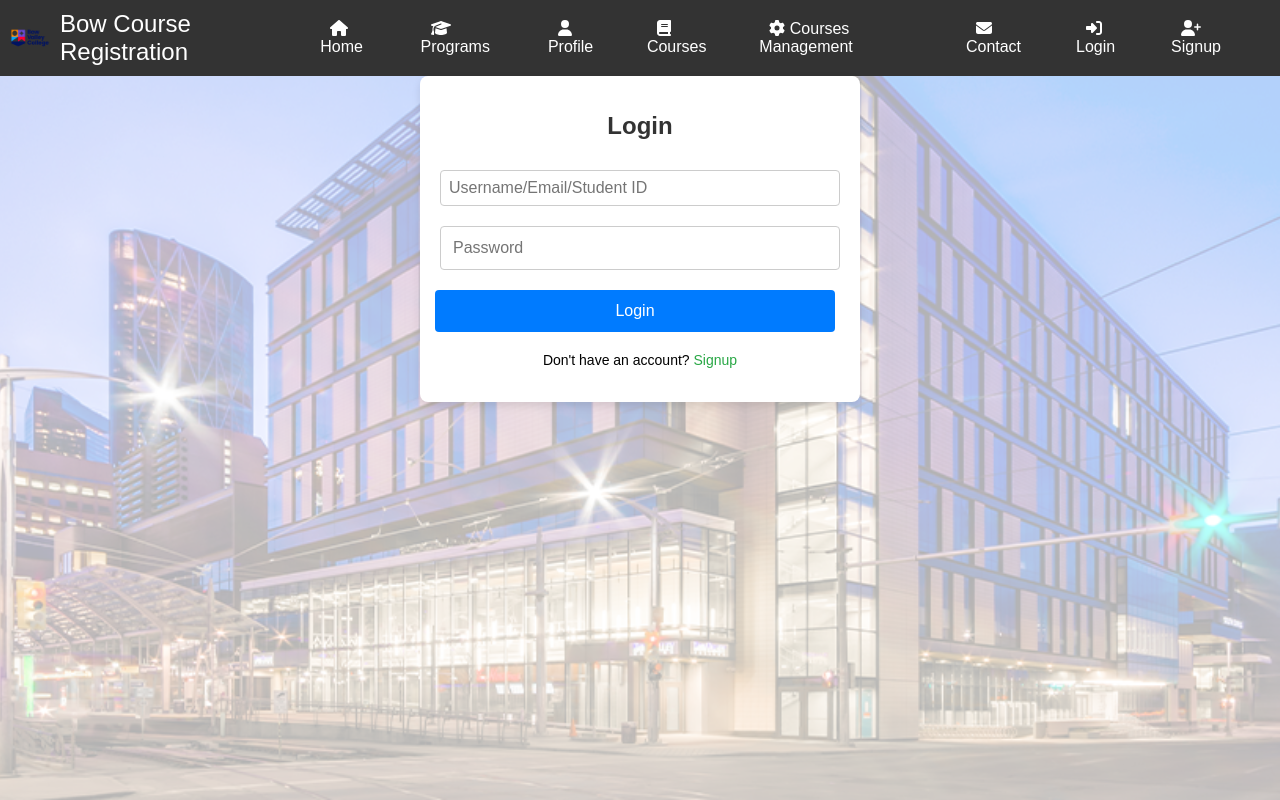
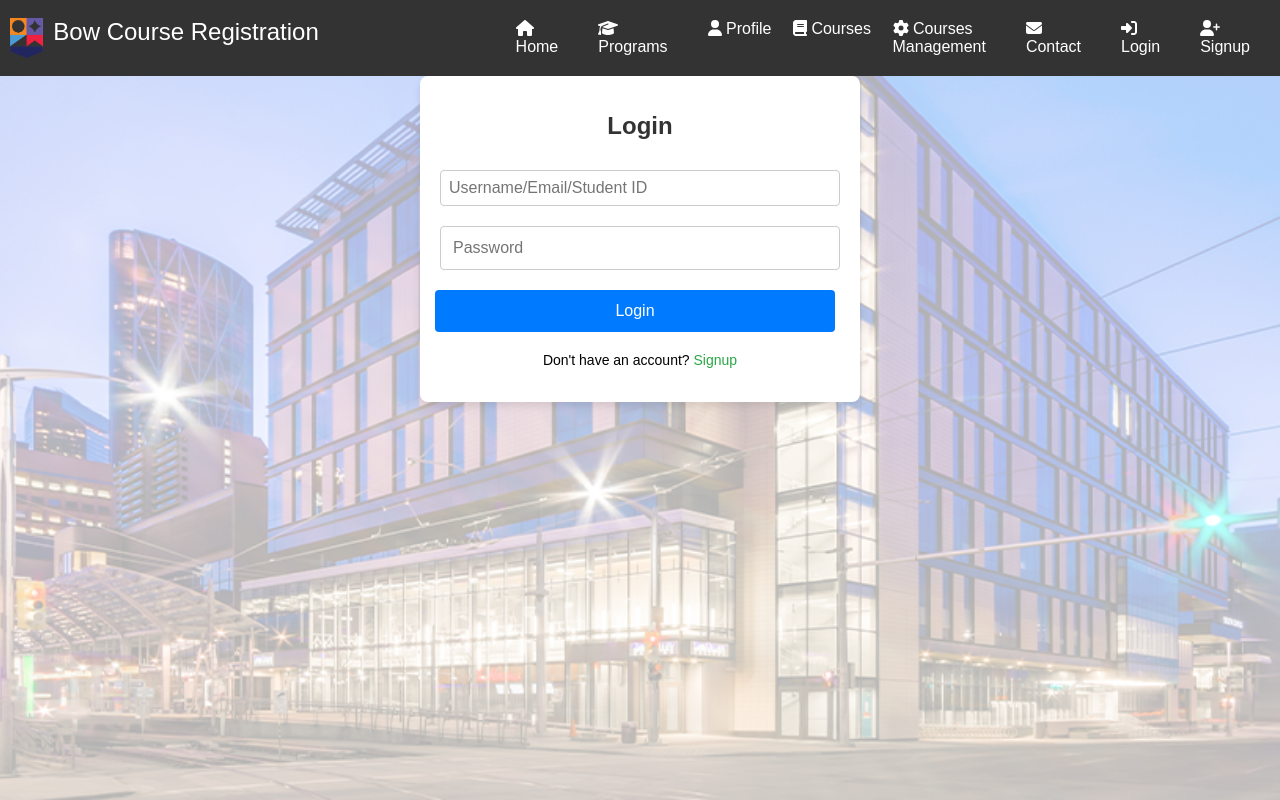
Before and after one commit to code-sample-git/group2-bow-course-registration, a React (Create React App) app: page /login in a window 1280 px wide. Built offline with nearby package versions, Linux system fonts and the light colour scheme.

Commit message:
feat: refactor Navbar component for improved layout and responsiveness, update logo image

```diff
--- a/src/components/Navbar.css
+++ b/src/components/Navbar.css
@@ -1,5 +1,5 @@
-/* Navbar.css */
 .navbar {
+  position: relative;
   display: flex;
   justify-content: space-between;
   align-items: center;
@@ -10,11 +10,7 @@
 .navbar-brand {
   display: flex;
   align-items: center;
-}
-
-.navbar-logo {
-  height: 40px; /* Adjust the height as needed */
-  margin-right: 10px; /* Space between the logo and the brand name */
+  width: 100%;
 }
 
 .navbar-brand a {
@@ -22,32 +18,59 @@
   text-decoration: none;
   font-size: 24px;
 }
+.navbar-logo {
+  height: 40px;
+  margin-right: 10px;
+}
 
 .navbar-toggle {
   display: none;
-  font-size: 24px;
-  color: white;
   background: none;
   border: none;
+  color: white;
+  font-size: 24px;
   cursor: pointer;
-  margin-left: auto; /* Push the toggle button to the right */
+}
+
+.navbar-menu-container {
+  display: flex;
+  flex-direction: column;
+  align-items: flex-start;
+  width: 100%;
+  background-color: rgba(51, 51, 51, 0.9); /* Slightly transparent background for better readability */
+  position: absolute;
+  top: 60px;
+  left: 0;
+  z-index: 1000;
+  display: none;
+}
+
+.navbar-menu-container.open {
+  display: flex;
 }
 
 .navbar-menu {
   display: flex;
+  flex-direction: column;
   list-style: none;
   margin: 0;
   padding: 0;
+  width: 100%;
 }
 
 .navbar-menu li {
-  margin: 0 10px;
+  margin: 0;
+  width: 100%;
 }
 
 .navbar-menu a {
   color: white;
   text-decoration: none;
-  padding: 10px;
+  padding: 15px;
+  border-top: 1px solid #444;
+  font-size: 18px; /* Increase font size for better readability */
+  width: 100%;
+  display: block;
 }
 
 .navbar-hi-message {
@@ -58,34 +81,58 @@
   font-size: 16px;
 }
 
+.navbar-brand-left {
+  display: flex;
+  align-items: left;
+  width: 100%;
+}
+
+.navbar-brand-right {
+  display: flex;
+  align-items: right;
+  width: 200px;
+}
+
+@media (min-width: 769px) {
+  .navbar-menu-container {
+    display: flex;
+    flex-direction: row;
+    position: static;
+    background-color: transparent;
+  }
+
+  .navbar-menu {
+    flex-direction: row;
+  }
+
+  .navbar-menu li {
+    margin: 0 10px;
+  }
+
+  .navbar-menu a {
+    padding: 10px;
+    border-top: none;
+    font-size: 16px;
+  }
+
+  .navbar-toggle {
+    display: none;
+  }
+}
+
 @media (max-width: 768px) {
   .navbar-toggle {
     display: block;
+    /* Align the button to the right */
+    margin-left: auto;
   }
 
-  .navbar-menu {
+  .navbar-menu-container {
     display: none;
-    flex-direction: column;
-    width: 100%;
-    background-color: rgba(51, 51, 51, 0.9); /* Slightly transparent background for better readability */
   }
 
-  .navbar-menu.open {
+  .navbar-menu-container.open {
     display: flex;
   }
 
-  .navbar-menu li {
-    margin: 0;
-  }
-
-  .navbar-menu a {
-    padding: 15px;
-    border-top: 1px solid #444;
-    font-size: 18px; /* Increase font size for better readability */
-    color: white; /* Ensure text color is white for contrast */
-  }
-
-  .navbar-menu a:hover {
-    background-color: #444; /* Add hover effect for better user experience */
-  }
 }
--- a/src/components/Navbar.js
+++ b/src/components/Navbar.js
@@ -3,7 +3,7 @@ import { Link } from 'react-router-dom';
 import { FontAwesomeIcon } from '@fortawesome/react-fontawesome';
 import { faHome, faGraduationCap, faUser, faBook, faCog, faEnvelope, faSignOutAlt, faSignInAlt, faUserGraduate, faUserPlus } from '@fortawesome/free-solid-svg-icons';
 import Modal from './Modal';
-import logo from '../assets/images/bvcLogo.png'; // Import the logo image
+import logo from '../assets/images/bvcIcon.png'; // Import the logo image
 import './Navbar.css'; // Import your CSS file
 
 const Navbar = () => {
@@ -42,13 +42,18 @@ const Navbar = () => {
   return (
     <nav className="navbar">
       <div className="navbar-brand">
+        <div className="navbar-brand-left">
           <img src={logo} alt="Logo" className="navbar-logo" />
           <Link to="/">Bow Course Registration</Link>
+        </div>
+        <div className="navbar-brand-right">
           <button className="navbar-toggle" onClick={toggleMenu}>
             &#9776;
           </button>
         </div>
-      <ul className={`navbar-menu ${isOpen ? 'open' : ''}`}>
+      </div>
+      <div className={`navbar-menu-container ${isOpen ? 'open' : ''}`}>
+        <ul className="navbar-menu">
           <li>
             <Link to="/">
               <FontAwesomeIcon icon={faHome} /> Home
@@ -59,11 +64,13 @@ const Navbar = () => {
               <FontAwesomeIcon icon={faGraduationCap} /> Programs
             </Link>
           </li>
+          {!isLoggedIn && (
             <li>
               <Link to="/profile">
                 <FontAwesomeIcon icon={faUser} /> Profile
               </Link>
             </li>
+          )}
           <li>
             <Link to="/courses">
               <FontAwesomeIcon icon={faBook} /> Courses
@@ -95,21 +102,22 @@ const Navbar = () => {
           )}
           {isLoggedIn && (
             <li>
-            <Link to="/" onClick={handleLogout}>
-              <FontAwesomeIcon icon={faSignOutAlt} /> Logout
-            </Link>
-          </li>
-        )}
-        {isLoggedIn && (
-          <li>
               <Link to="/profile">
                 <FontAwesomeIcon icon={faUserGraduate} />
                 {firstName} {lastName}
               </Link>
             </li>
           )}
+          {isLoggedIn && (
+            <li>
+              <Link to="/" onClick={handleLogout}>
+                <FontAwesomeIcon icon={faSignOutAlt} /> Logout
+              </Link>
+            </li>
+          )}
         </ul>
-      {isModalOpen && <Modal message={modalMessage} onClose={closeModal} />}
+      </div>
+      <Modal isOpen={isModalOpen} onClose={closeModal} message={modalMessage} />
     </nav>
   );
 };
```
Also changed, not shown: src/assets/images/bvcIcon.png. Lines whose indentation alone changed are shown as unchanged.
